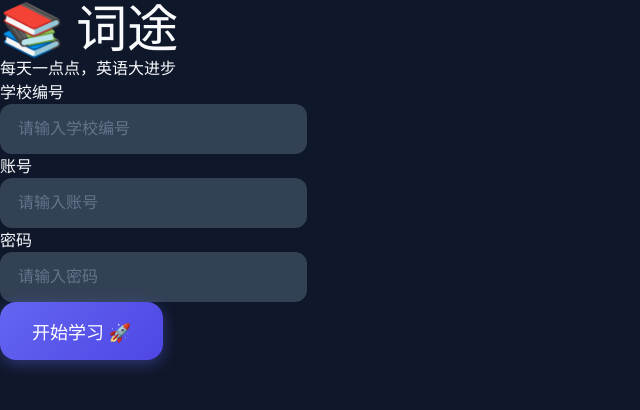
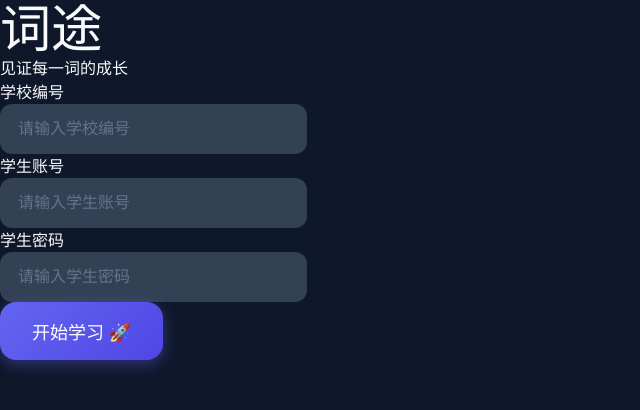
Before and after one commit to all4you/Citour, a React (Vite) app in the folder apps/desktop/: page /#/login in a window 1280 px wide. Shown: the top 410 px of the page, without its empty margins (0-640 px from the left). Built offline with nearby package versions, Linux system fonts and the light colour scheme; no server answers; the HTML template or start-up script is replaced by a standard one.

Commit message:
修改页面

```diff
--- a/apps/desktop/src/pages/Login.jsx
+++ b/apps/desktop/src/pages/Login.jsx
@@ -41,8 +41,8 @@ export default function Login() {
         <div className={styles.loginPage}>
             <div className={styles.loginContainer}>
                 <div className={styles.loginHeader}>
-                    <h1 className={styles.loginTitle}>📚 词途</h1>
-                    <p className={styles.loginSubtitle}>每天一点点，英语大进步</p>
+                    <h1 className={styles.loginTitle}>词途</h1>
+                    <p className={styles.loginSubtitle}>见证每一词的成长</p>
                 </div>
 
                 <form onSubmit={handleLogin} className={styles.loginForm}>
@@ -64,22 +64,22 @@ export default function Login() {
                     </div>
 
                     <div className={styles.formGroup}>
-                        <label>账号</label>
+                        <label>学生账号</label>
                         <input
                             type="text"
                             className="input"
-                            placeholder="请输入账号"
+                            placeholder="请输入学生账号"
                             value={account}
                             onChange={(e) => setAccount(e.target.value)}
                         />
                     </div>
 
                     <div className={styles.formGroup}>
-                        <label>密码</label>
+                        <label>学生密码</label>
                         <input
                             type="password"
                             className="input"
-                            placeholder="请输入密码"
+                            placeholder="请输入学生密码"
                             value={password}
                             onChange={(e) => setPassword(e.target.value)}
                         />
```
